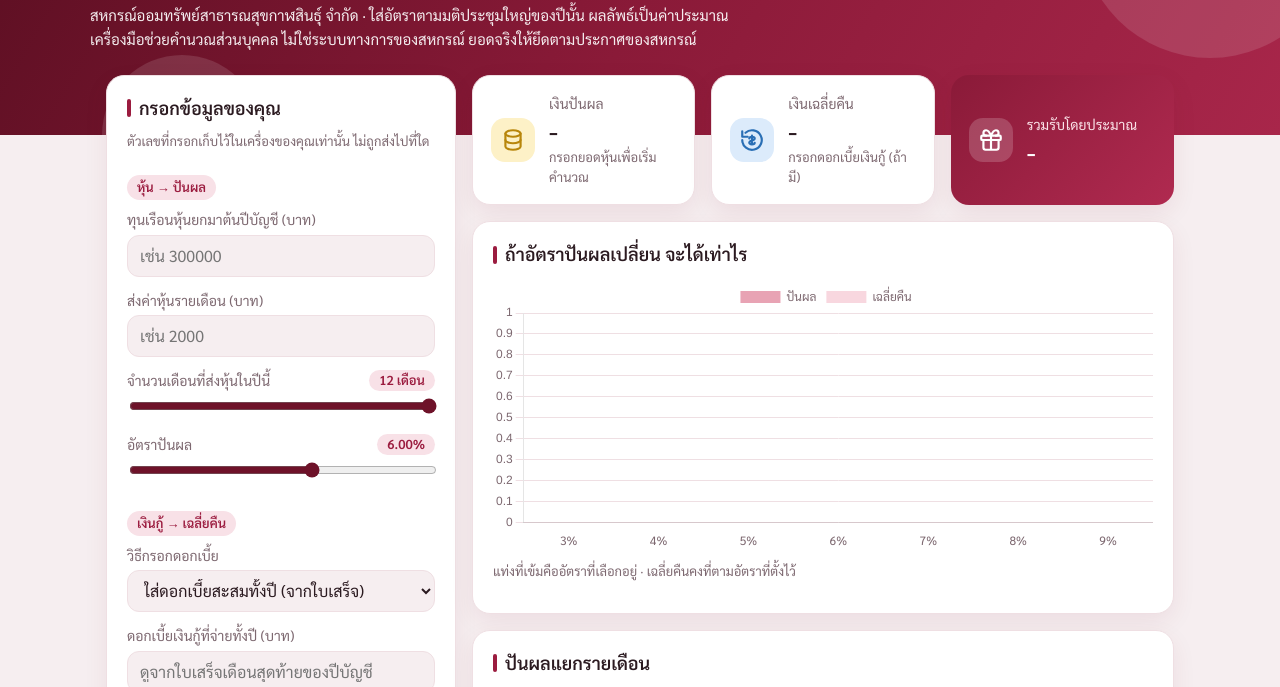
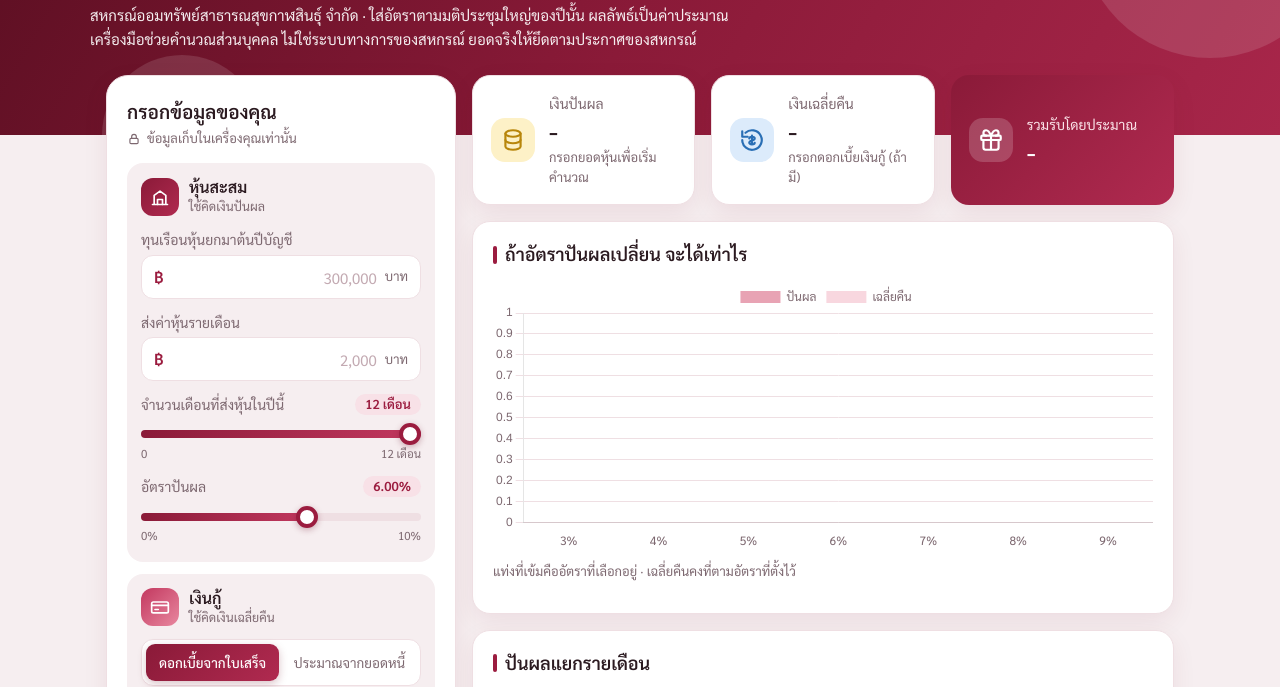
Before and after one commit to trinnawat2565-commits/dashboard, a plain HTML site: page coop-dividend/index.html in a window 1280 px wide. Shown: the part 112-799 px from the top of the page. Drawn offline with nearby package versions, Linux system fonts and the light colour scheme.

Commit message:
Coop dividend calculator: redesigned input panel
Co-Authored-By: Claude Opus 5.5 <noreply@anthropic.com>
Claude-Session: https://claude.ai/code/session_01MbzrPJ5SgPBs2TQHF533M7

```diff
--- a/coop-dividend/index.html
+++ b/coop-dividend/index.html
@@ -53,36 +53,61 @@ tbody tr:hover td{background:var(--bg)}
 tfoot td{font-weight:600;color:var(--g2);border-bottom:none}
 .note{font-size:13px;color:var(--mut);margin-top:10px}
 .hint{font-size:13px;color:var(--mut);margin-top:-6px;margin-bottom:10px}
-.btn{width:100%;border:none;background:linear-gradient(135deg,#8a1a38,#b02a50);color:#fff;border-radius:12px;padding:10px 14px;font:inherit;font-size:15px;font-weight:500;cursor:pointer;margin-top:6px}
-.btn:hover{filter:brightness(1.08)}
+.btn{width:100%;border:1.5px solid var(--line);background:transparent;color:var(--g2);border-radius:12px;padding:9px 14px;font:inherit;font-size:14.5px;font-weight:500;cursor:pointer}
+.btn:hover{background:var(--rose);border-color:var(--rose)}
 .foot{text-align:center;font-size:13px;color:var(--mut);margin-top:24px}
+.panel{background:var(--card);border:1px solid var(--line);border-radius:22px;padding:20px;box-shadow:0 8px 24px rgba(110,18,41,.08);align-self:start;position:sticky;top:16px}
+@media (max-width:820px){.panel{position:static}}
+.ph h2{font-size:19px;font-weight:600;margin:0}
+.priv{display:flex;align-items:center;gap:6px;font-size:13px;color:var(--mut);margin:2px 0 14px}.priv svg{width:14px;height:14px}
+.grp{background:var(--bg);border-radius:16px;padding:14px 14px 4px;margin-bottom:12px}
+.gh{display:flex;align-items:center;gap:10px;margin-bottom:12px}
+.gi{width:38px;height:38px;border-radius:12px;display:flex;align-items:center;justify-content:center;color:#fff}.gi svg{width:20px;height:20px}
+.g-a{background:linear-gradient(135deg,#8a1a38,#b02a50)}.g-b{background:linear-gradient(135deg,#c2385f,#e8879f)}
+.gt{font-weight:600;font-size:16px;line-height:1.2}.gs{font-size:12.5px;color:var(--mut)}
+.ifield{display:flex;align-items:center;background:var(--card);border:1.5px solid var(--line);border-radius:12px;height:44px;padding:0 12px;transition:border-color .15s,box-shadow .15s}
+.ifield:focus-within{border-color:var(--g2);box-shadow:0 0 0 4px rgba(155,28,63,.13)}
+.ifield input{flex:1;min-width:0;border:none!important;background:transparent!important;height:100%;box-shadow:none!important;padding:0 8px;font-size:17px;font-weight:500;text-align:right}
+.ifield input::placeholder{font-weight:400;color:#c3aab2;font-size:15px}
+.ifield .pre{color:var(--g2);font-weight:600}.ifield .suf{font-size:13px;color:var(--mut)}
+input::-webkit-outer-spin-button,input::-webkit-inner-spin-button{-webkit-appearance:none;margin:0}input[type=number]{-moz-appearance:textfield}
+.rng{-webkit-appearance:none;appearance:none;height:8px;border-radius:99px;background:var(--line);outline:none;margin:6px 0 2px}
+.rng::-webkit-slider-thumb{-webkit-appearance:none;width:22px;height:22px;border-radius:50%;background:#fff;border:4px solid var(--g2);box-shadow:0 2px 6px rgba(110,18,41,.3);cursor:pointer}
+.rng::-moz-range-thumb{width:16px;height:16px;border-radius:50%;background:#fff;border:4px solid var(--g2);cursor:pointer}
+.scale{display:flex;justify-content:space-between;font-size:11.5px;color:var(--mut)}
+.seg{display:grid;grid-template-columns:1fr 1fr;background:var(--card);border:1px solid var(--line);border-radius:12px;padding:4px;gap:4px;margin-bottom:12px}
+.seg button{border:none;background:transparent;border-radius:9px;padding:8px 6px;font:inherit;font-size:13.5px;color:var(--mut);cursor:pointer}
+.seg button.on{background:linear-gradient(135deg,#8a1a38,#b02a50);color:#fff;font-weight:500;box-shadow:0 3px 8px rgba(110,18,41,.25)}
+.estbox{background:var(--rose);color:var(--g2);border-radius:10px;padding:8px 12px;font-size:14px;margin:-2px 0 12px}
 </style>
 </head>
 <body>
 <header class="hero"><div class="in"><span class="badge">เครื่องคำนวณสำหรับสมาชิก</span><h1>คำนวณปันผล-เฉลี่ยคืน</h1><p class="sub">สหกรณ์ออมทรัพย์สาธารณสุขกาฬสินธุ์ จำกัด · ใส่อัตราตามมติประชุมใหญ่ของปีนั้น ผลลัพธ์เป็นค่าประมาณ<br>เครื่องมือช่วยคำนวณส่วนบุคคล ไม่ใช่ระบบทางการของสหกรณ์ ยอดจริงให้ยึดตามประกาศของสหกรณ์</p></div></header>
 <div class="wrap">
 <div class="grid main">
-<div class="card">
-<h2><span class="dot"></span>กรอกข้อมูลของคุณ</h2>
-<p class="hint" style="margin-top:-4px">ตัวเลขที่กรอกเก็บไว้ในเครื่องของคุณเท่านั้น ไม่ถูกส่งไปที่ใด</p>
-<div class="sec s1">หุ้น → ปันผล</div>
-<div class="f"><label for="op">ทุนเรือนหุ้นยกมาต้นปีบัญชี (บาท)</label><input id="op" type="number" min="0" step="100" placeholder="เช่น 300000" inputmode="decimal"></div>
-<div class="f"><label for="mo">ส่งค่าหุ้นรายเดือน (บาท)</label><input id="mo" type="number" min="0" step="50" placeholder="เช่น 2000" inputmode="decimal"></div>
-<div class="f"><label for="nm">จำนวนเดือนที่ส่งหุ้นในปีนี้ <b id="nmv"></b></label><input id="nm" type="range" min="0" max="12" step="1" value="12"></div>
-<div class="f"><label for="dr">อัตราปันผล <b id="drv"></b></label><input id="dr" type="range" min="0" max="10" step="0.05" value="6"></div>
-
-<div class="sec s2">เงินกู้ → เฉลี่ยคืน</div>
-<div class="f"><label for="mode">วิธีกรอกดอกเบี้ย</label>
-<select id="mode"><option value="direct">ใส่ดอกเบี้ยสะสมทั้งปี (จากใบเสร็จ)</option><option value="est">ประมาณจากยอดหนี้ × อัตราดอกเบี้ย</option></select></div>
-<div id="dDirect"><div class="f"><label for="it">ดอกเบี้ยเงินกู้ที่จ่ายทั้งปี (บาท)</label><input id="it" type="number" min="0" step="100" placeholder="ดูจากใบเสร็จเดือนสุดท้ายของปีบัญชี" inputmode="decimal"></div></div>
+<aside class="panel">
+<div class="ph"><div><h2>กรอกข้อมูลของคุณ</h2><p class="priv"><svg viewBox="0 0 24 24" fill="none" stroke="currentColor" stroke-width="2" stroke-linecap="round" stroke-linejoin="round"><rect x="5" y="11" width="14" height="9" rx="2"/><path d="M8 11V8a4 4 0 0 1 8 0v3"/></svg>ข้อมูลเก็บในเครื่องคุณเท่านั้น</p></div></div>
+<section class="grp">
+<div class="gh"><span class="gi g-a"><svg viewBox="0 0 24 24" fill="none" stroke="currentColor" stroke-width="2" stroke-linecap="round" stroke-linejoin="round"><path d="M3 21h18M5 21V10l7-5 7 5v11"/><path d="M9 21v-6h6v6"/></svg></span><div><div class="gt">หุ้นสะสม</div><div class="gs">ใช้คิดเงินปันผล</div></div></div>
+<div class="f"><label for="op">ทุนเรือนหุ้นยกมาต้นปีบัญชี</label><div class="ifield"><span class="pre">฿</span><input id="op" type="number" min="0" step="100" placeholder="300,000" inputmode="decimal"><span class="suf">บาท</span></div></div>
+<div class="f"><label for="mo">ส่งค่าหุ้นรายเดือน</label><div class="ifield"><span class="pre">฿</span><input id="mo" type="number" min="0" step="50" placeholder="2,000" inputmode="decimal"><span class="suf">บาท</span></div></div>
+<div class="f"><label for="nm">จำนวนเดือนที่ส่งหุ้นในปีนี้ <b id="nmv"></b></label><input class="rng" id="nm" type="range" min="0" max="12" step="1" value="12"><div class="scale"><span>0</span><span>12 เดือน</span></div></div>
+<div class="f"><label for="dr">อัตราปันผล <b id="drv"></b></label><input class="rng" id="dr" type="range" min="0" max="10" step="0.05" value="6"><div class="scale"><span>0%</span><span>10%</span></div></div>
+</section>
+<section class="grp">
+<div class="gh"><span class="gi g-b"><svg viewBox="0 0 24 24" fill="none" stroke="currentColor" stroke-width="2" stroke-linecap="round" stroke-linejoin="round"><rect x="2" y="6" width="20" height="13" rx="2"/><path d="M2 10h20M6 15h4"/></svg></span><div><div class="gt">เงินกู้</div><div class="gs">ใช้คิดเงินเฉลี่ยคืน</div></div></div>
+<input type="hidden" id="mode" value="direct">
+<div class="seg" role="tablist"><button type="button" data-m="direct" class="on">ดอกเบี้ยจากใบเสร็จ</button><button type="button" data-m="est">ประมาณจากยอดหนี้</button></div>
+<div id="dDirect"><div class="f"><label for="it">ดอกเบี้ยเงินกู้ที่จ่ายทั้งปี</label><div class="ifield"><span class="pre">฿</span><input id="it" type="number" min="0" step="100" placeholder="ดูใบเสร็จเดือนสุดท้าย" inputmode="decimal"><span class="suf">บาท</span></div></div></div>
 <div id="dEst" hidden>
-<div class="f"><label for="lb">ยอดหนี้คงเหลือเฉลี่ยทั้งปี (บาท)</label><input id="lb" type="number" min="0" step="1000" placeholder="เช่น 700000" inputmode="decimal"></div>
-<div class="f"><label for="lr">อัตราดอกเบี้ยเงินกู้ <b id="lrv"></b></label><input id="lr" type="range" min="0" max="10" step="0.05" value="5.75"></div>
-<p class="hint">ดอกเบี้ยโดยประมาณ <b id="itEst"></b> บาท</p>
+<div class="f"><label for="lb">ยอดหนี้คงเหลือเฉลี่ยทั้งปี</label><div class="ifield"><span class="pre">฿</span><input id="lb" type="number" min="0" step="1000" placeholder="700,000" inputmode="decimal"><span class="suf">บาท</span></div></div>
+<div class="f"><label for="lr">อัตราดอกเบี้ยเงินกู้ <b id="lrv"></b></label><input class="rng" id="lr" type="range" min="0" max="10" step="0.05" value="5.75"><div class="scale"><span>0%</span><span>10%</span></div></div>
+<div class="estbox">ดอกเบี้ยโดยประมาณ <b id="itEst"></b> บาท</div>
 </div>
-<div class="f"><label for="rr">อัตราเฉลี่ยคืน <b id="rrv"></b></label><input id="rr" type="range" min="0" max="30" step="0.25" value="10"></div>
+<div class="f"><label for="rr">อัตราเฉลี่ยคืน <b id="rrv"></b></label><input class="rng" id="rr" type="range" min="0" max="30" step="0.25" value="10"><div class="scale"><span>0%</span><span>30%</span></div></div>
+</section>
 <button class="btn" id="reset" type="button">ล้างข้อมูลที่กรอก</button>
-</div>
+</aside>
 
 <div class="grid" style="align-content:start">
 <div class="grid kpis">
@@ -118,12 +143,15 @@ const DEF={op:'',mo:'',nm:12,dr:6,mode:'direct',it:'',lb:'',lr:5.75,rr:10};
 const ids=Object.keys(DEF);
 function load(){try{const s=JSON.parse(localStorage.getItem('ksnDiv2')||'null');if(s)ids.forEach(k=>{if(s[k]!==undefined)$(k).value=s[k]});}catch(e){}}
 function save(){try{const o={};ids.forEach(k=>o[k]=$(k).value);localStorage.setItem('ksnDiv2',JSON.stringify(o));}catch(e){}}
+function paint(){document.querySelectorAll('.rng').forEach(r=>{const p=(r.value-r.min)/(r.max-r.min)*100;r.style.background='linear-gradient(90deg,#8a1a38,#c2385f '+p+'%,var(--line) '+p+'%)';});
+document.querySelectorAll('.seg button').forEach(b=>b.classList.toggle('on',b.dataset.m===$('mode').value));}
+document.querySelectorAll('.seg button').forEach(b=>b.addEventListener('click',()=>{$('mode').value=b.dataset.m;calc();}));
 let chart;
 function dividend(op,mo,nm,r){let b=0;for(let i=1;i<=nm;i++)b+=mo*r*(12-i)/12;return op*r+b;}
 function calc(){
 const op=+$('op').value||0,mo=+$('mo').value||0,nm=+$('nm').value,dr=+$('dr').value,rr=+$('rr').value,mode=$('mode').value;
 $('nmv').textContent=nm+' เดือน';$('drv').textContent=dr.toFixed(2)+'%';$('rrv').textContent=rr.toFixed(2)+'%';$('lrv').textContent=(+$('lr').value).toFixed(2)+'%';
-$('dDirect').hidden=mode!=='direct';$('dEst').hidden=mode==='direct';
+paint();$('dDirect').hidden=mode!=='direct';$('dEst').hidden=mode==='direct';
 const est=(+$('lb').value||0)*(+$('lr').value)/100;$('itEst').textContent=fmt(est);
 const it=mode==='direct'?(+$('it').value||0):est;
 const D=dividend(op,mo,nm,dr/100),R=it*rr/100,shares=op+mo*nm;
```
